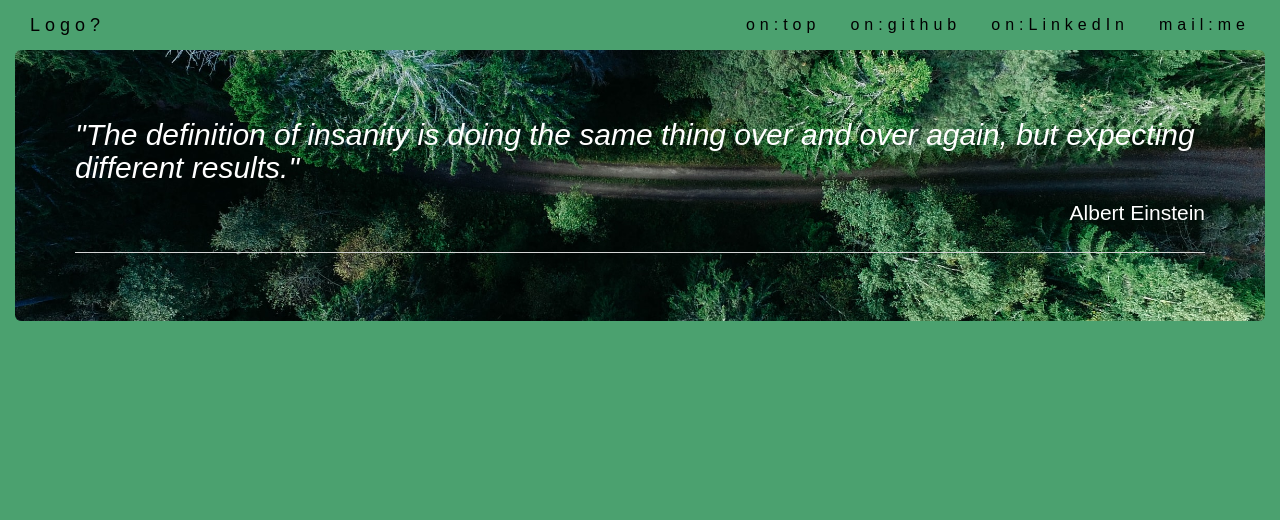
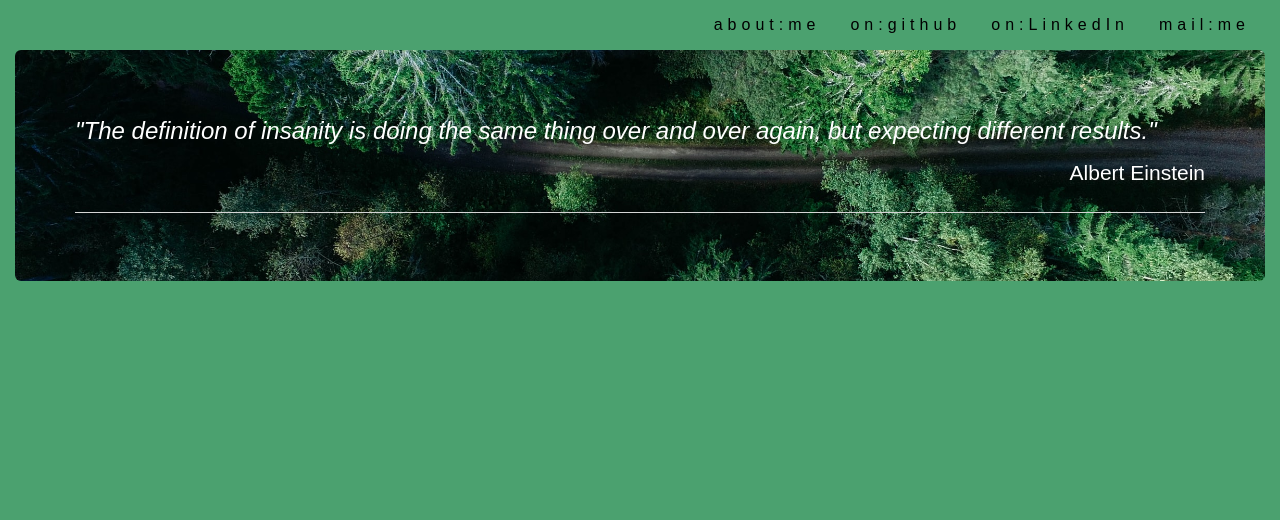
Before and after one commit to GabrielZirk/GabrielZirk.github.io, a PHP site: page / in a window 1280 px wide. Shown: the top 520 px of the page. Before the commit the page ends 321 px from the top, so only its background shows below. Run offline with PHP 8.4, Linux system fonts and the light colour scheme.

Commit message:
refinement

```diff
--- a/index.html
+++ b/index.html
@@ -13,15 +13,14 @@
   <link rel="stylesheet" type="text/css" href="mainstyle.css" />
 </head>
 
-<body class="body">
+<body class="body" href="top">
 
-  <a name="top"></a>
+
   <header>
     <div class="container-fluid">
+      <nav class="navbar navbar-default">
 
 
-      <nav class="navbar navbar-default">
-        <a class="navbar-brand">Logo?</a>
 
         <button type="button" class="navbar-toggle navbar-toggle-right" data-toggle="collapse"
           data-target="#header-menu">
@@ -32,30 +31,28 @@
 
         <div class="collapse navbar-collapse" id="header-menu">
           <ul class="nav navbar-nav navbar-right">
-            <li><a href="#top">on:top</a></li>
+            <li><a href="#top">about:me</a></li>
             <li><a href="https://github.com/GabrielZirk" target="_blank">on:github</a></li>
             <li><a href="https://www.linkedin.com/in/gabrielzirkovits" target="_blank">on:LinkedIn</a></li>
             <li><a href="mailto:gabriel.zirkovits@gmail.com ?subject=" Hey bro, I've a question :)">mail:me</a></li>
           </ul>
         </div>
+
       </nav>
+    </div>
 
-
+    <div class="container-fluid">
       <div class="jumbotron">
-        <h2><em>"The definition of insanity is doing the same thing over and over again, but expecting different results."</em></h1>
-        <p style = "text-align:right">Albert Einstein</p>
+        <h3><em>"The definition of insanity is doing the same thing over and over again, but expecting different
+            results."</em></h3>
+        <p style="text-align:right">Albert Einstein</p>
         <hr class="my-4">
       </div>
     </div>
 
-
-    </div>
   </header>
 
-  <div class="container">
-
-  </div>
-
+  <br><br><br><br><br><br><br><br><br><br><br><br><br><br><br><br><br><br><br><br><br><br><br><br><br><br><br><br><br><br><br><br><br><br><br><br><br><br><br><br><br><br><br><br><br><br><br><br><br><br><br><br><br><br><br><br><br><br><br><br><br><br><br><br><br><br><br><br><br><br><br><br><br><br><br><br><br><br><br><br><br><br><br><br><br><br><br><br><br><br><br><br><br><br><br><br><br><br><br><br><br><br><br><br><br><br><br><br><br><br><br><br><br>
 
 </body>
 
--- a/mainstyle.css
+++ b/mainstyle.css
@@ -3,7 +3,7 @@
     font: 20px Montserrat, sans-serif;
     line-height: 1.8;
     color: #000000;
-    background-color: #4ba16f
+    background-color: #4ba16f;
   }
 
 .navbar {
@@ -14,6 +14,10 @@
     margin: 0;
     padding: 0px;
     background-color: transparent;
+
+  }
+.navbar-toggle {
+    background-color: #4ba16f;
   }
 
 .navbar a {
@@ -24,6 +28,11 @@
     color: #ffffff !important;
   }
 
+  .navbar.navbar-default .navbar-collapse {
+    border: none;
+    box-shadow: none;
+  }
+
 .jumbotron{
   background-image: url("img/forrest_background.jpg");
   background-color: rgba(255, 255, 255, 0.521);
```
